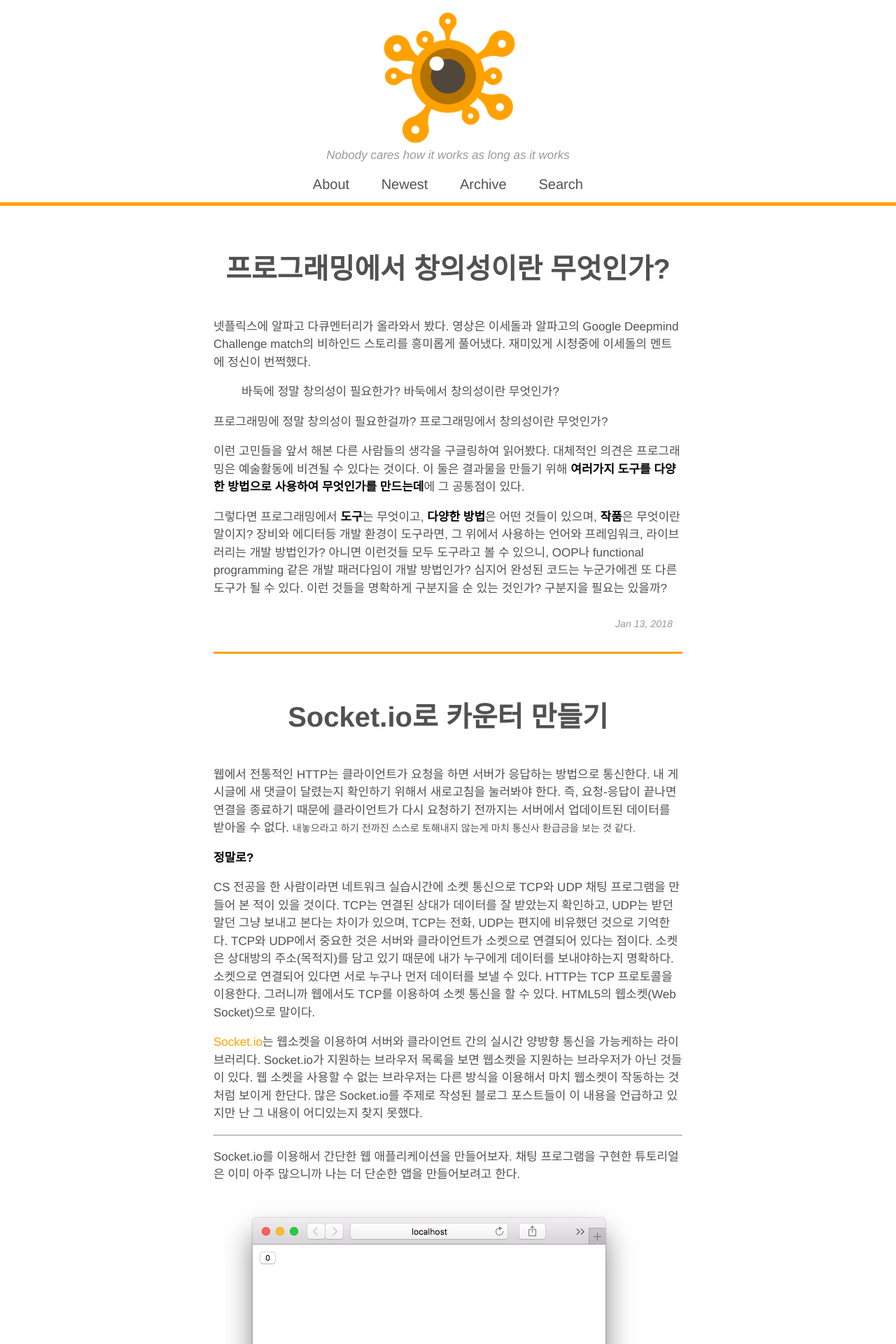
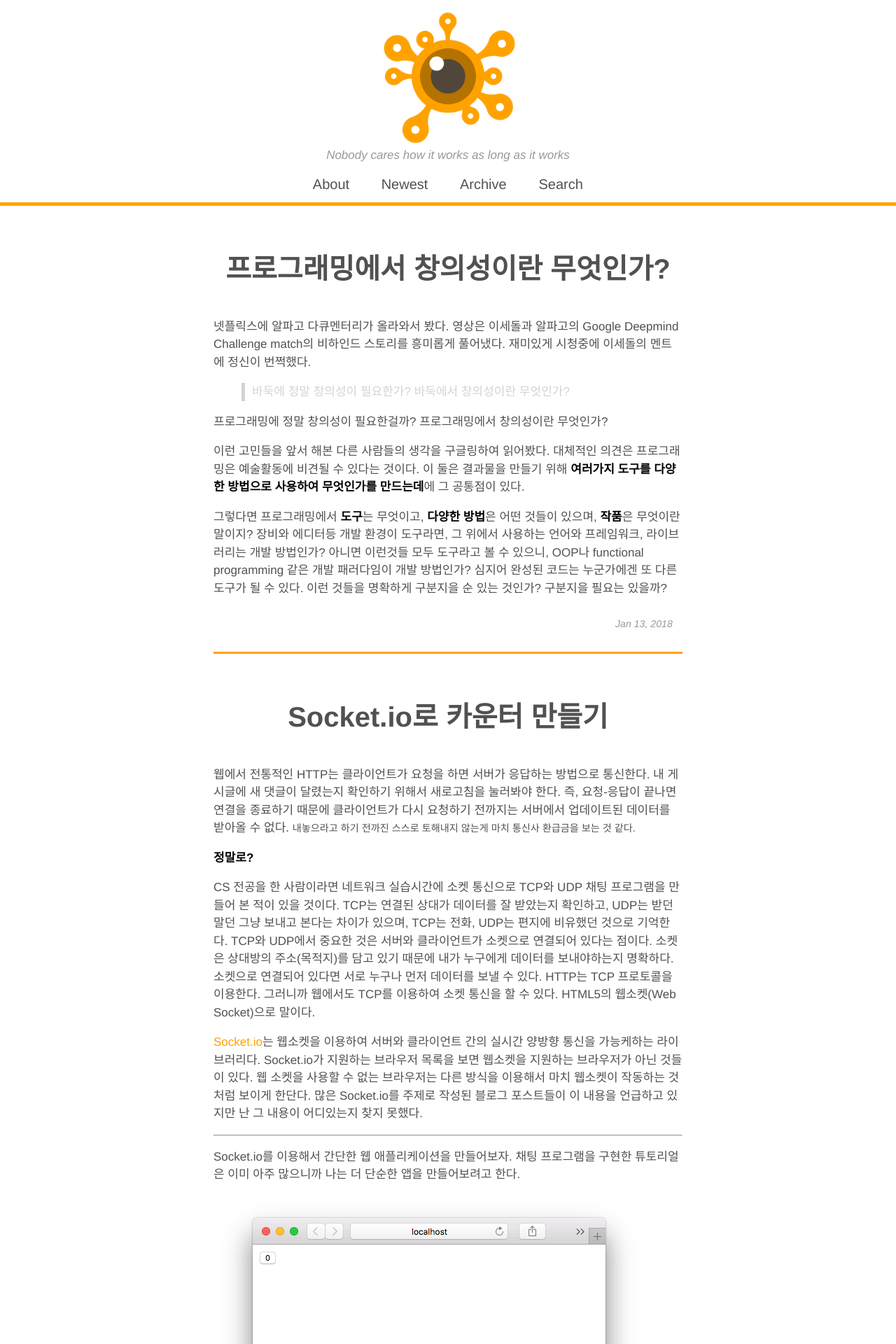
Before and after one commit to gloorx/gloorx.github.io, a Jekyll site: the page built from index.html, in a window 1280 px wide. Shown: the top 1920 px of the page at 70% size. Built offline with Jekyll 4.4.1, drawn with Linux system fonts in a browser that asks for light colours; some web fonts are replaced; the list of posts is cut into pages by our own code.

Commit message:
Add blockquote style

```diff
--- a/_sass/_post.scss
+++ b/_sass/_post.scss
@@ -70,6 +70,14 @@ main {
             border: 0px
         }
     }
+
+    blockquote {
+        border-left: 5px solid lightgray;
+        p {
+            margin-left: 10px;
+            color: lightgray;
+        }
+    }
 }
 
 
```
Also changed, not shown: Gemfile.lock.
